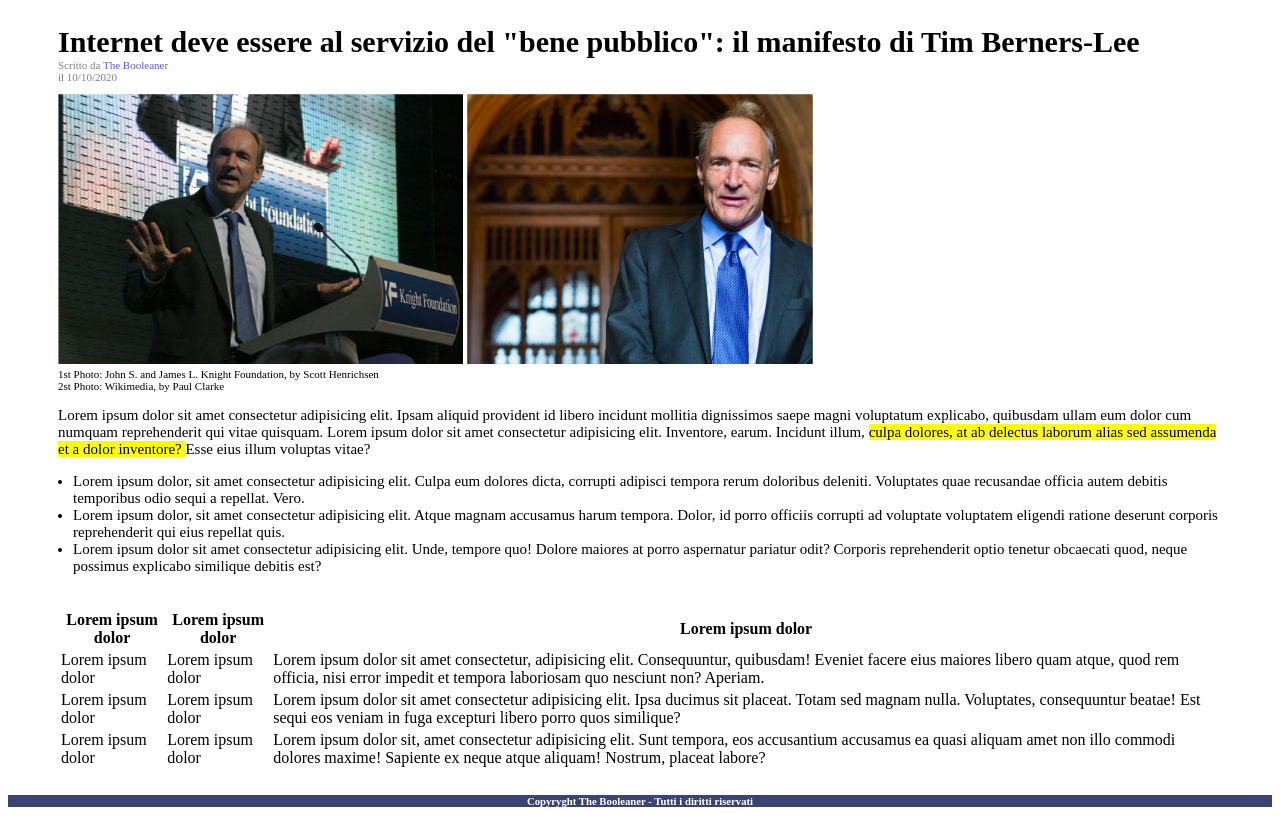
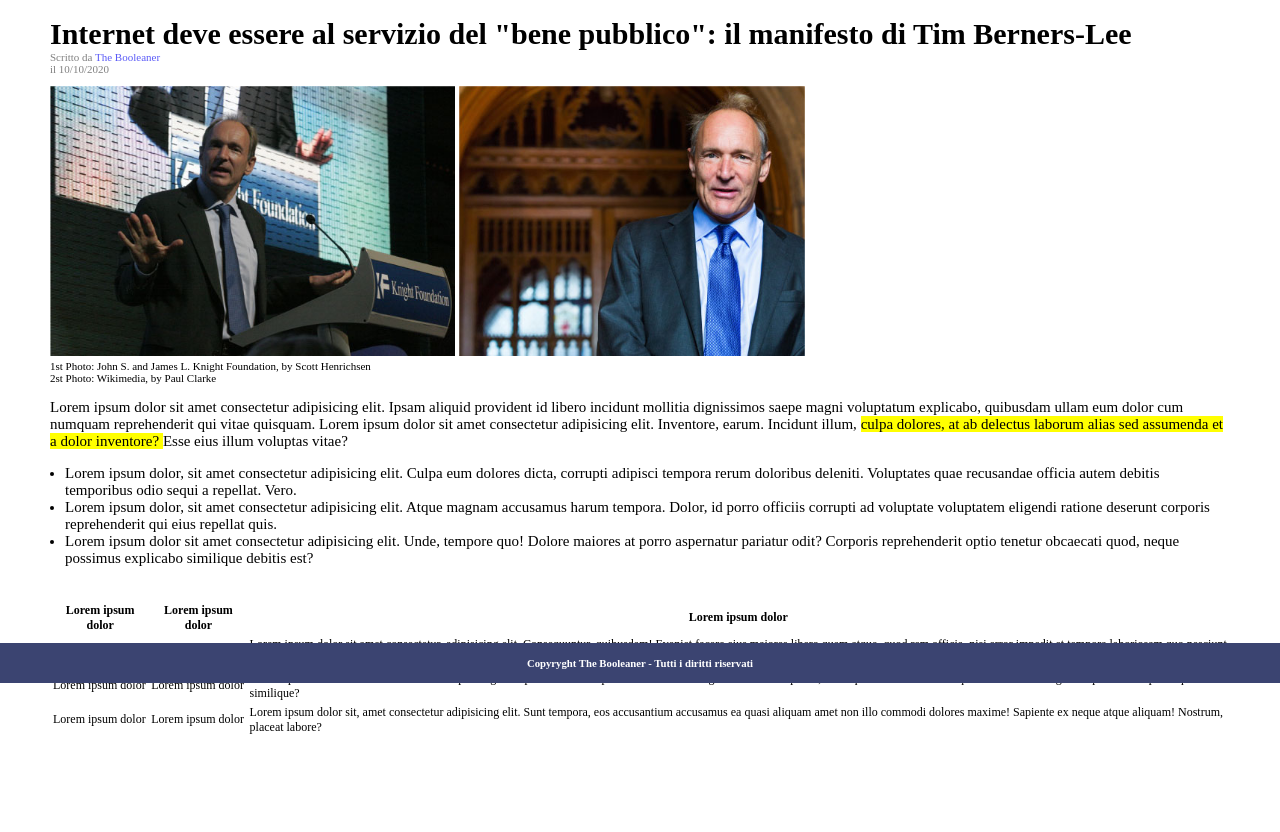
Before and after one commit to Oblv49/html-css-booleaner, a plain HTML site: page index.html in a window 1280 px wide. Shown: the part 117-949 px from the top of the page. After the commit the page ends 855 px from the top, so only its background shows below. Drawn offline with Linux system fonts and the light colour scheme.

Commit message:
footer finish/ table incomplete

```diff
--- a/css/style.css
+++ b/css/style.css
@@ -40,6 +40,14 @@
 #text_footer {
     text-align: center;
     color: white;
+    margin: 0;
+    padding: 0;
+
+}
+
+body {
+    margin: 0;
+    padding: 0;
 }
 
 main {
@@ -65,6 +73,10 @@ span {
     height: 270px;
 }
 
+.section2 {
+    font-size: 12px;
+}
+
 .section3 {
     font-size: 15px;
 }
@@ -74,6 +86,15 @@ span {
 }
 
 .container2 {
-    margin-top: 20px;
     background-color: #3b4471;
+    height: 40px;
+    display: flex;
+    justify-content: center;
+    align-items: center;
 }
+
+footer{
+    position: fixed;
+    bottom: 0;
+    width: 100%;
+}
--- a/index.html
+++ b/index.html
@@ -9,7 +9,6 @@
 
 <body>
     <header>
-
         <div class="container">
             <br>
             <br>
@@ -17,12 +16,10 @@
             <br>
             <br>
         </div>
-
     </header>
 
     <main>
         <section>
-
             <h1 id="titolo">Internet deve essere al servizio del "bene pubblico": il manifesto di Tim Berners-Lee</h1>
             <p id="sottotitolo">
                 Scritto da <span>The Booleaner</span>
@@ -30,11 +27,9 @@
             <p id="sottotitolo1">
                 il 10/10/2020
             </p>
-
         </section>
 
         <section>
-
             <div class="container1">
             <img src="./img/tim-1.jpg" alt="Tim Berners-Lee che parla">
             <img src="./img/tim-2.jpg" alt="Tim Berners-Lee">
@@ -44,29 +39,24 @@
             <p id="photo2">
                 2st Photo: Wikimedia, by Paul Clarke
             </p>
-
             </div>
-
         </section>
 
         <section class="section3">
-
             <p>
                 Lorem ipsum dolor sit amet consectetur adipisicing elit. Ipsam aliquid provident id libero incidunt mollitia dignissimos saepe magni voluptatum explicabo, quibusdam ullam eum dolor cum numquam reprehenderit qui vitae quisquam. Lorem ipsum dolor sit amet consectetur adipisicing elit. Inventore, earum. Incidunt illum, <mark>culpa dolores, at ab delectus laborum alias sed assumenda et a dolor inventore? </mark>Esse eius illum voluptas vitae?
             </p>
-
 
             <ul>
                 <li>Lorem ipsum dolor, sit amet consectetur adipisicing elit. Culpa eum dolores dicta, corrupti adipisci tempora rerum doloribus deleniti. Voluptates quae recusandae officia autem debitis temporibus odio sequi a repellat. Vero.</li>
                 <li>Lorem ipsum dolor, sit amet consectetur adipisicing elit. Atque magnam accusamus harum tempora. Dolor, id porro officiis corrupti ad voluptate voluptatem eligendi ratione deserunt corporis reprehenderit qui eius repellat quis.</li>
                 <li>Lorem ipsum dolor sit amet consectetur adipisicing elit. Unde, tempore quo! Dolore maiores at porro aspernatur pariatur odit? Corporis reprehenderit optio tenetur obcaecati quod, neque possimus explicabo similique debitis est?</li>
             </ul>
-
         </section>
 
         <br>
 
-        <section>
+        <section class="section2">
             <table>
                 <thead>
                    <tr>
```
